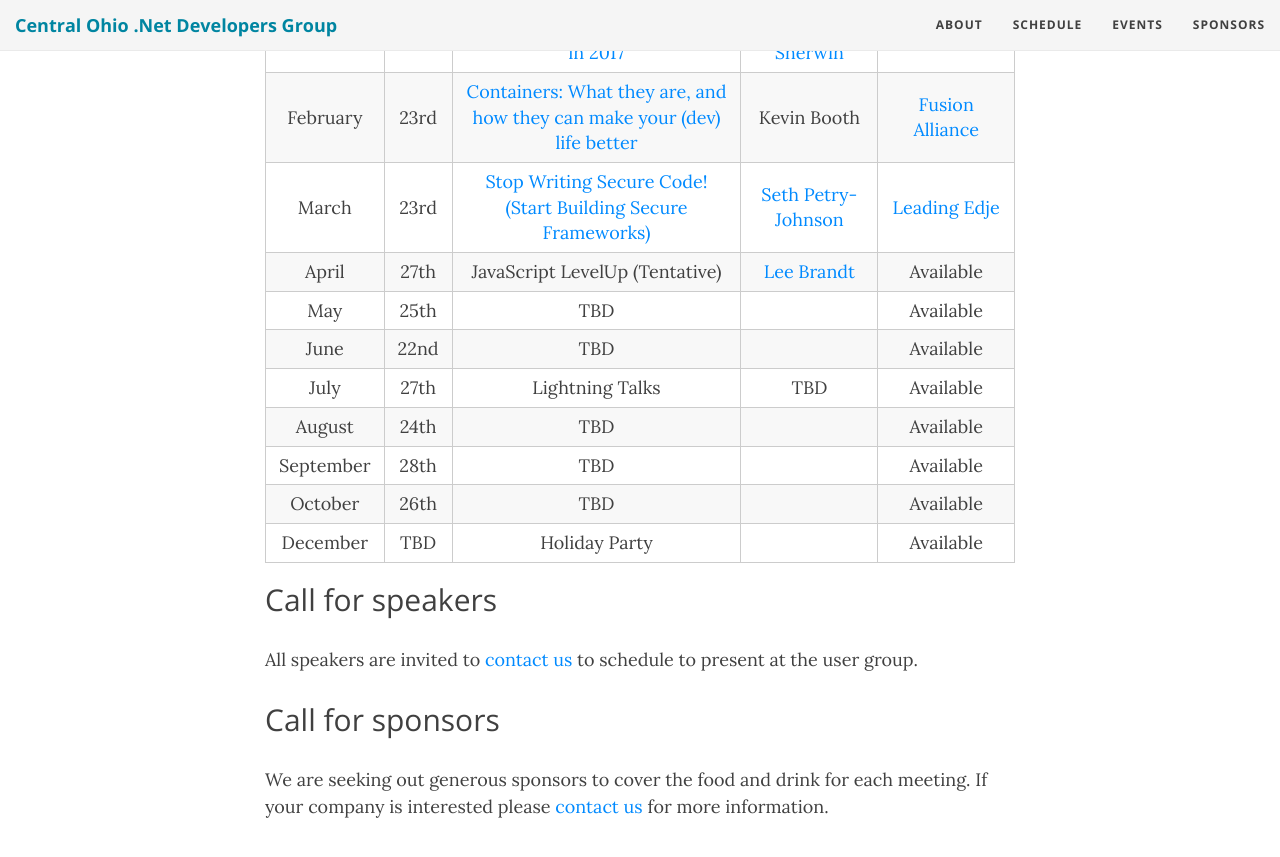
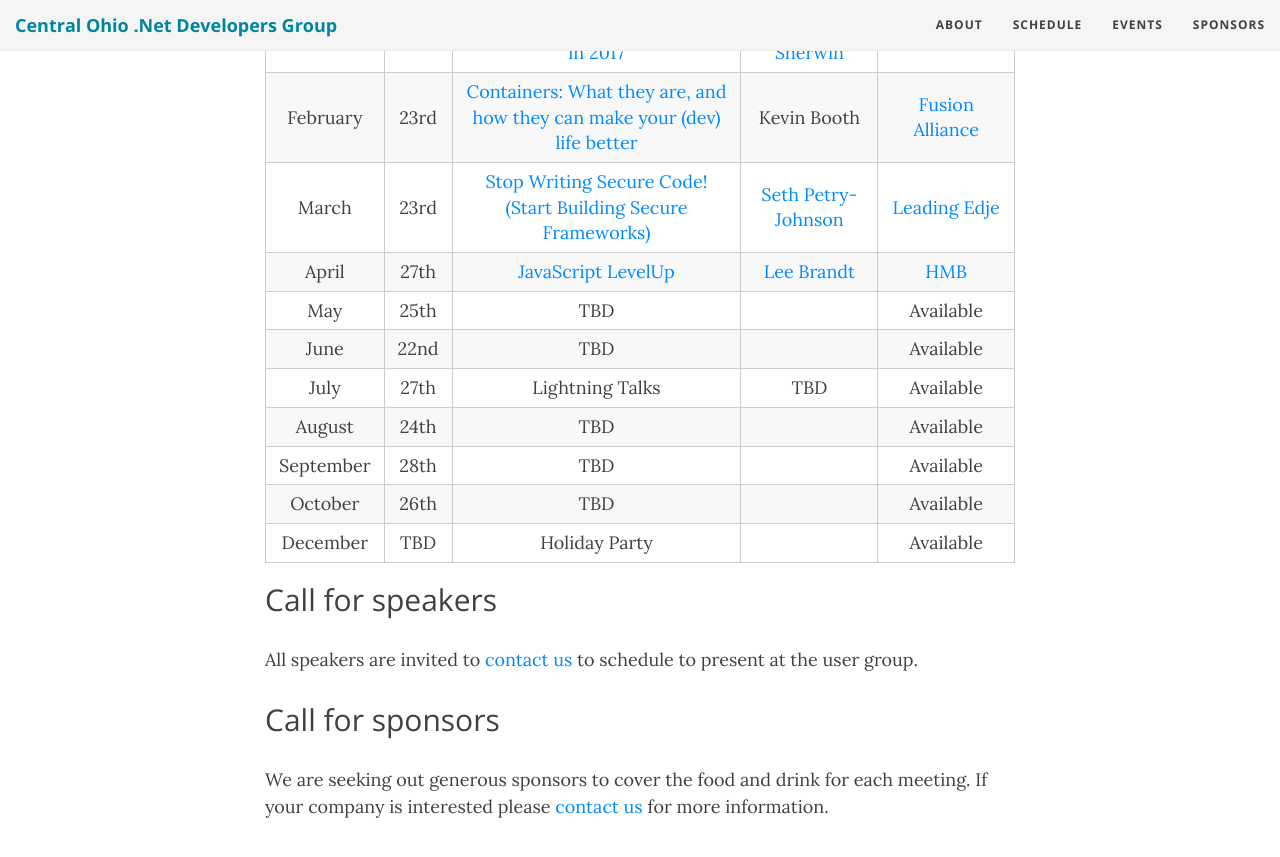
Before and after one commit to condg/condg.github.io, a Jekyll site: the page built from schedule.md, in a window 1280 px wide and 900 px high, scrolled down 420 px. Shown: the top 857 px of the window. Built offline with Jekyll 4.4.1, drawn with Linux system fonts in a browser that asks for light colours; nearby versions of some CDN libraries; comment, search, counter and statistics services are not loaded.

Commit message:
added HMB link to schedule (#17)
* added HMB link to schedule

* oh yeah and I can add the link to the meeting announcement

```diff
--- a/schedule.md
+++ b/schedule.md
@@ -12,7 +12,7 @@ Below is the tentative monthly meeting schedule for 2017.
 |  January  | 26th | [Visual Studio...What's Coming in 2017](/2017/01/17/january-2017-visual-studio-whats-coming-in-2017/) | [Brian Sherwin](http://briansherwin.com/) | [TEKsystems](https://www.teksystems.com) |
 |  February | 23rd | [Containers: What they are, and how they can make your (dev) life better](/2017/02/07/february-2017-containers-what-they-are-and-how-they-can-make-your-life-better/) | Kevin Booth | [Fusion Alliance](https://fusionalliance.com/) |
 |   March   | 23rd | [Stop Writing Secure Code! (Start Building Secure Frameworks)](/2017/03/01/march-2017-stop-writing-secure-code/)       | [Seth Petry-Johnson](http://www.petry-johnson.com) | [Leading Edje](http://leadingedje.com/) |
-|   April   | 27th | JavaScript LevelUp (Tentative) | [Lee Brandt](http://leebrandt.me/) | Available |
+|   April   | 27th | [JavaScript LevelUp](/2017/04/07/april-2017-javascript-levelup/) | [Lee Brandt](http://leebrandt.me/) | [HMB](http://www.hmbnet.com/) |
 |    May    | 25th |       TBD       |           | Available |
 |    June   | 22nd |       TBD       |           | Available |
 |    July   | 27th | Lightning Talks |    TBD    | Available |
```
